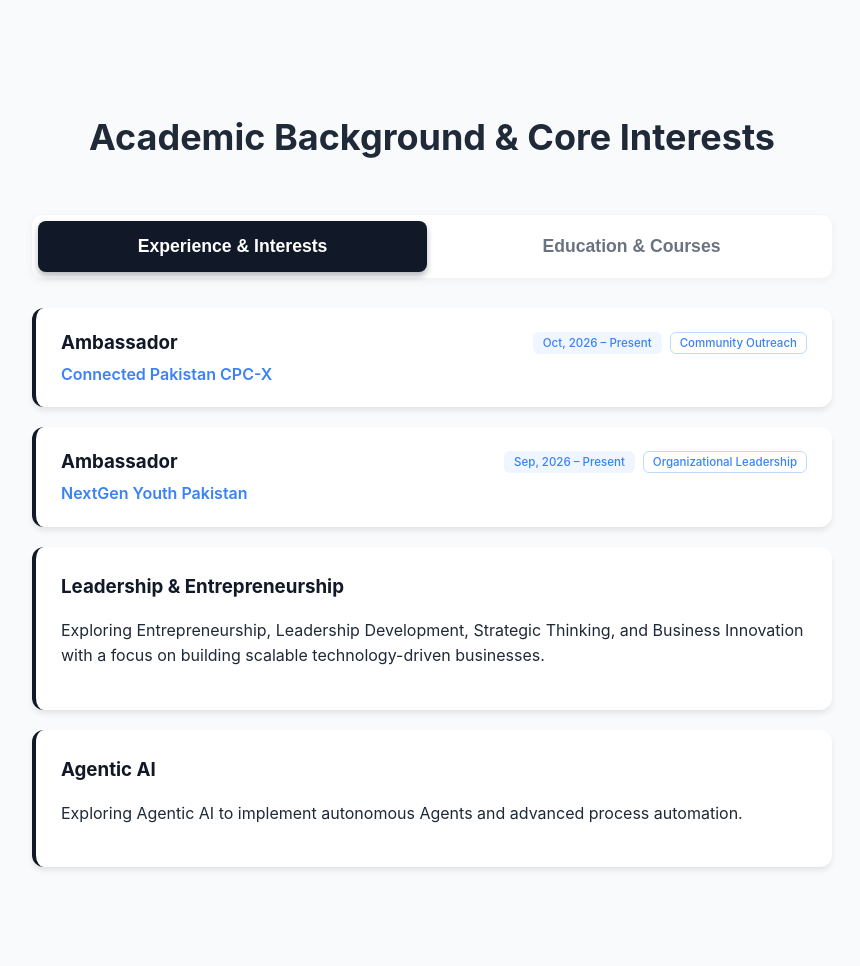
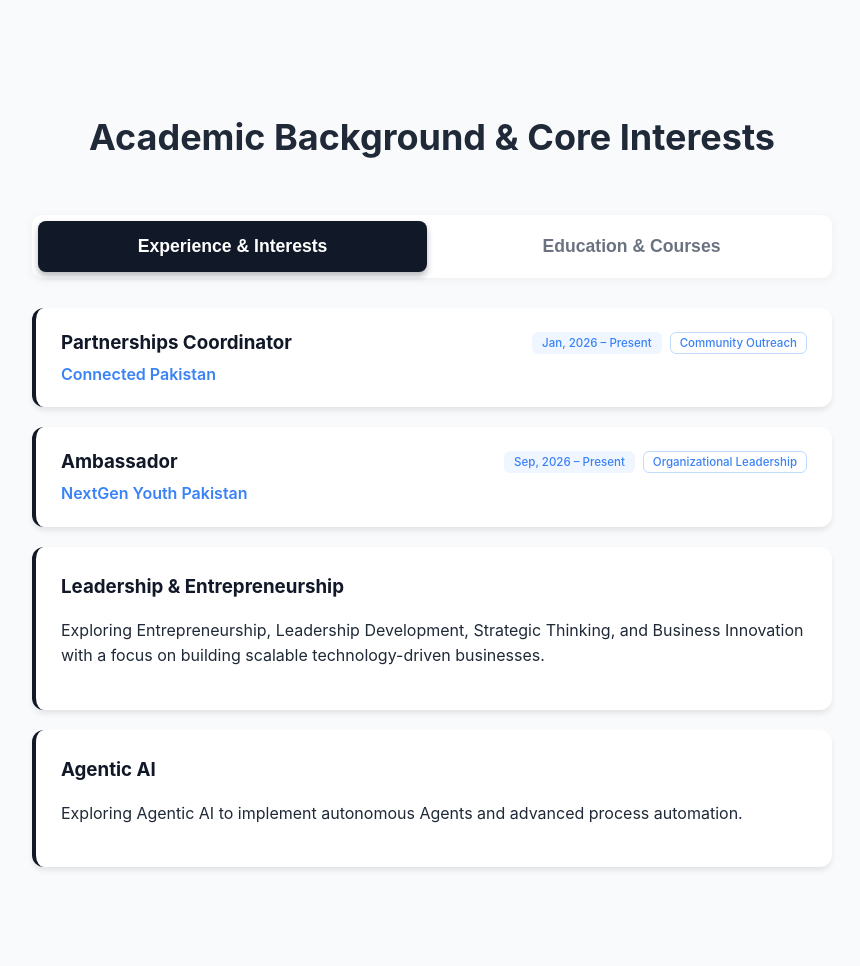
Before and after one commit to khari110/Updated-Portfolio, a Flask app: page / in a window 1280 px wide. Shown: the part 2566-3532 px from the top of the page, without its empty margins (208-1068 px from the left). Run offline with Flask 3, Linux system fonts and the light colour scheme.

Commit message:
updating connected pakistan exp

```diff
--- a/templates/index.html
+++ b/templates/index.html
@@ -804,12 +804,12 @@
             <div id="tab-experience-and-interests" class="tab-content active">
                 <div class="timeline-item timeline-item-row">
                     <div class="timeline-info">
-                        <h3>Ambassador</h3>
-                        <p class="copyable-text">Connected Pakistan CPC-X</p>
+                        <h3>Partnerships Coordinator</h3>
+                        <p class="copyable-text">Connected Pakistan</p>
                     </div>
                     <div class="timeline-tags">
                         <!-- EDIT: apna time period yahan likhein -->
-                        <span class="timeline-badge">Oct, 2026 – Present</span>
+                        <span class="timeline-badge">Jan, 2026 – Present</span>
                         <!-- EDIT: apna relevant role yahan likhein -->
                         <span class="timeline-badge timeline-badge-outline">Community Outreach</span>
                     </div>
```
